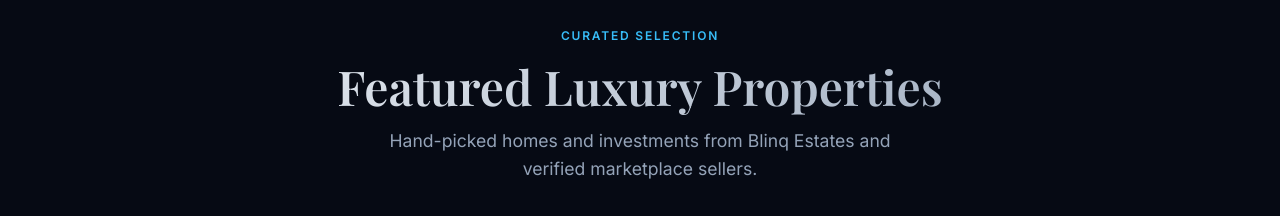
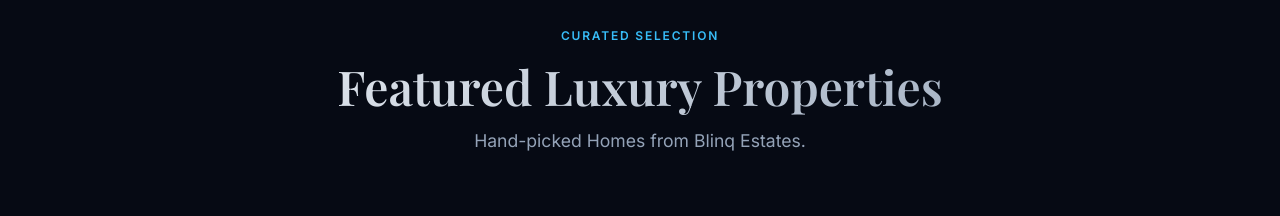
Before and after one commit to LEE-MASUNKA/blinQ-sales-company, a plain HTML site: page index.html in a window 1280 px wide. Shown: the part 880-1096 px from the top of the page. Drawn offline with nearby package versions, Linux system fonts and the light colour scheme.

Commit message:
Initial commit

```diff
--- a/index.html
+++ b/index.html
@@ -219,8 +219,7 @@
             <span class="section-eyebrow">Curated Selection</span>
             <h2 class="section-title">Featured Luxury Properties</h2>
             <p class="section-desc">
-              Hand-picked homes and investments from Blinq Estates and verified
-              marketplace sellers.
+              Hand-picked Homes from Blinq Estates.
             </p>
           </div>
 
```
